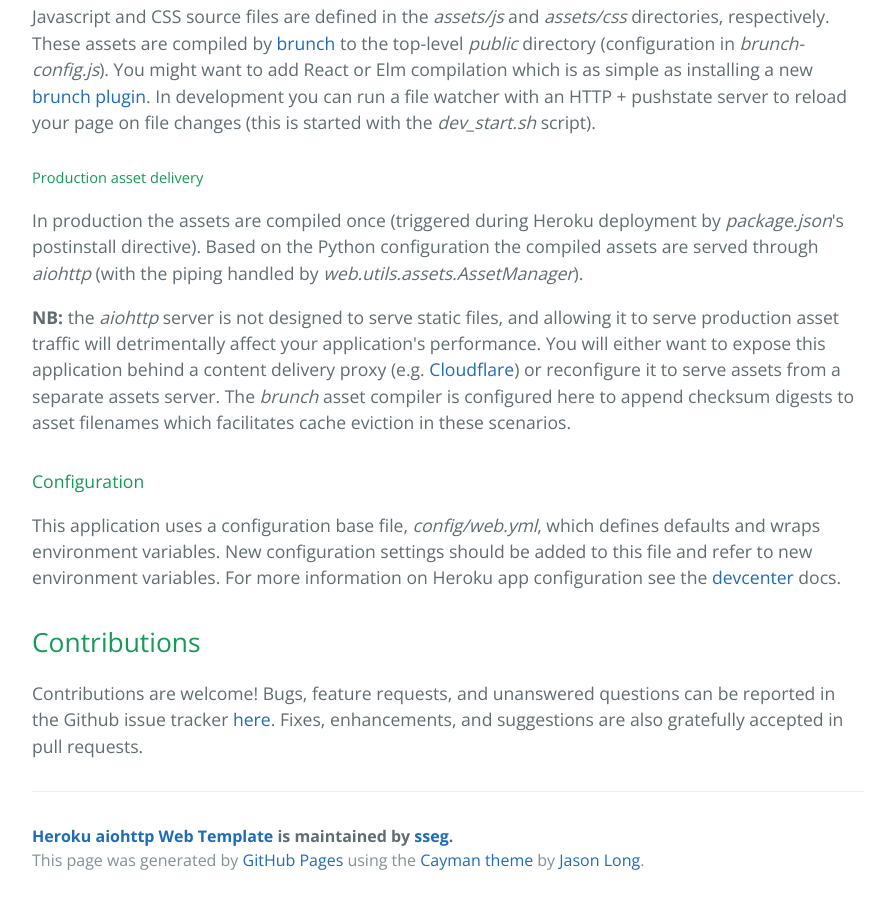
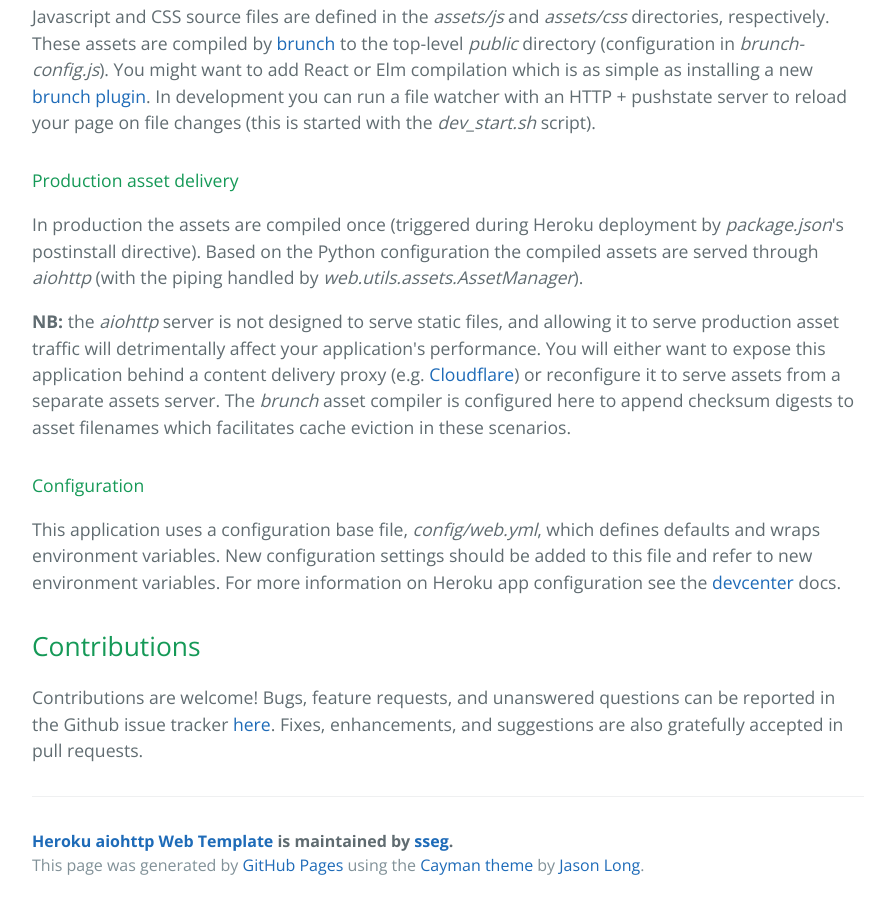
Before and after one commit to sseg/heroku-aiohttp-web, a plain HTML site: page index.html in a window 1280 px wide. Shown: the part 2515-3424 px from the top of the page, without its empty margins (192-1087 px from the left). Drawn offline with nearby package versions, Linux system fonts and the light colour scheme.

```diff
--- a/index.html
+++ b/index.html
@@ -121,8 +121,8 @@
 development you can run a file watcher with an HTTP + pushstate server to reload
 your page on file changes (this is started with the <em>dev_start.sh</em> script).</p>
 
-<h5>
-<a id="production-asset-delivery" class="anchor" href="#production-asset-delivery" aria-hidden="true"><span aria-hidden="true" class="octicon octicon-link"></span></a>Production asset delivery</h5>
+<h4>
+<a id="production-asset-delivery" class="anchor" href="#production-asset-delivery" aria-hidden="true"><span aria-hidden="true" class="octicon octicon-link"></span></a>Production asset delivery</h4>
 
 <p>In production the assets are compiled once (triggered during Heroku deployment by
 <em>package.json</em>'s postinstall directive). Based on the Python configuration the compiled
```
Also changed, not shown: params.json (+1 -1 lines).
